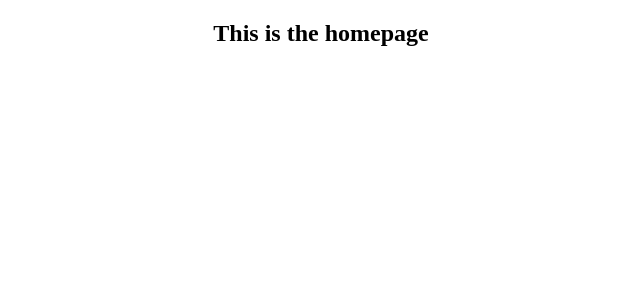
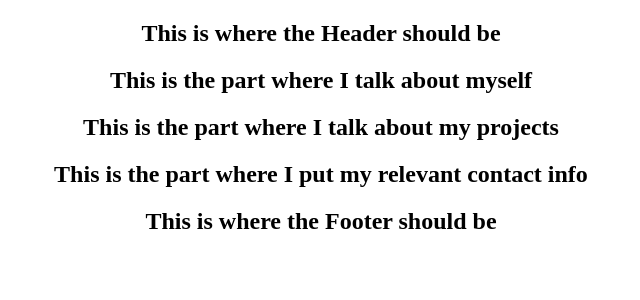
Before and after one commit to ying-lenny/Portfolio-Site-OL, a React (Create React App) app: page / in a window 1280 px wide. Shown: the top 300 px of the page, without its empty margins (319-959 px from the left). Built offline with nearby package versions, Linux system fonts and the light colour scheme.

Commit message:
Created components for each portfolio section

```diff
--- a/public/index.html
+++ b/public/index.html
@@ -3,7 +3,7 @@
   <head>
     <meta charset="utf-8" />
     <link rel="icon" href="%PUBLIC_URL%/favicon.ico" />
-    <title>React App</title>
+    <title>Owen Lenihan | Frontend Developer</title>
   </head>
   <body>
     <div id="root"></div>
--- a/src/App.js
+++ b/src/App.js
@@ -1,9 +1,18 @@
 import './Styles/App.css';
+import ContactSection from './Components/Contact';
+import AboutSection from './Components/About';
+import ProjectSection from './Components/Projects';
+import Header from './Components/Header';
+import Footer from './Components/Footer';
 
 function App() {
   return (
     <div className="App">
-      <h2>This is the homepage</h2>
+      <Header/>
+      <AboutSection/>
+      <ProjectSection/>
+      <ContactSection/>
+      <Footer/>
     </div>
   );
 }
--- /dev/null
+++ b/src/Components/About.js
@@ -0,0 +1,9 @@
+import React from "react";
+
+export default function AboutSection() {
+    return (
+        <div className="about-section">
+            <h2>This is the part where I talk about myself</h2>
+        </div>
+    )
+}
--- /dev/null
+++ b/src/Components/Contact.js
@@ -0,0 +1,9 @@
+import React from "react";
+
+export default function ContactSection() {
+    return (
+        <div className="contact-Section">
+            <h2>This is the part where I put my relevant contact info</h2>
+        </div>
+    )
+}
--- /dev/null
+++ b/src/Components/Footer.js
@@ -0,0 +1,9 @@
+import React from "react";
+
+export default function Footer() {
+    return (
+        <div className="navbar">
+            <h2>This is where the Footer should be</h2>
+        </div>
+    )
+}
--- /dev/null
+++ b/src/Components/Header.js
@@ -0,0 +1,9 @@
+import React from "react";
+
+export default function Header() {
+    return (
+        <div className="navbar">
+            <h2>This is where the Header should be</h2>
+        </div>
+    )
+}
--- /dev/null
+++ b/src/Components/Projects.js
@@ -0,0 +1,9 @@
+import React from "react";
+
+export default function ProjectSection() {
+    return (
+        <div className="project-section">
+            <h2>This is the part where I talk about my projects</h2>
+        </div>
+    )
+}
```
